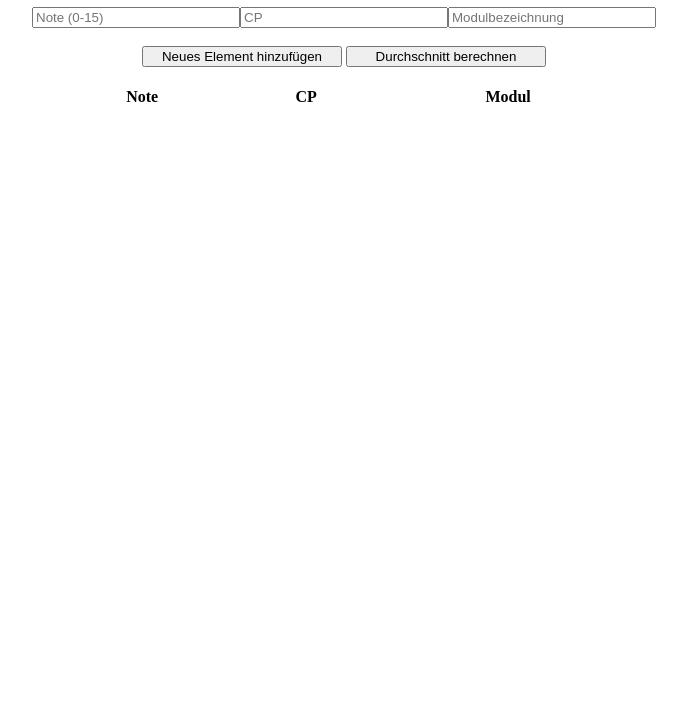
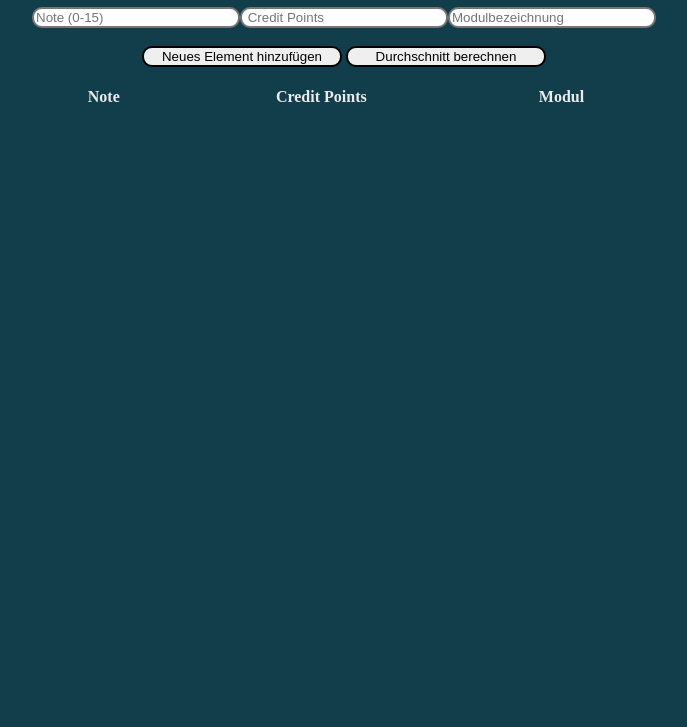
Before and after one commit to virtualcampfire/uni-rechner.de, a plain HTML site: page index.html in a window 1280 px wide. Shown: the part 73-800 px from the top of the page, without its empty margins (296-983 px from the left). Drawn offline with nearby package versions, Linux system fonts and the light colour scheme.

Commit message:
adding a designe

```diff
--- a/index.html
+++ b/index.html
@@ -8,18 +8,18 @@
 </head>
 <body>
     <div class="container">
-        <h1>Notenrechner</h1>
+        <h1>Uni-Rechner</h1>
     </div>
     <div class="container">
-            <input type="number" id="note" placeholder="Note (0-15)">
-            <input type="number" id="cp" placeholder="CP">
-            <input type="text" id="module" placeholder="Modulbezeichnung">
+            <input class="input" type="number" id="note" placeholder="Note (0-15)">
+            <input class="input" type="number" id="cp" placeholder=" Credit Points">
+            <input class="input" type="text" id="module" placeholder="Modulbezeichnung">
     </div>
     <br>
     <div class="container">
         <div class="button-container">
-            <button onclick="addElement()">Neues Element hinzufügen</button>
-            <button onclick="calculateAverage()">Durchschnitt berechnen</button>
+            <button class="buttons" onclick="addElement()">Neues Element hinzufügen</button>
+            <button class="buttons" onclick="calculateAverage()">Durchschnitt berechnen</button>
         </div>
     </div>
     <br>
@@ -27,7 +27,7 @@
         <table id="element-container">
             <tr>
                 <th>Note</th>
-                <th>CP</th>
+                <th>Credit Points</th>
                 <th>Modul</th>
             </tr>
         </table>
--- a/main.css
+++ b/main.css
@@ -1,6 +1,8 @@
 body{
     padding: 0px;
     margin: 0px;
+    color: #eaeaea;
+    background-color: #123d4b;
 }
 .container{
     display: flex;
@@ -22,3 +24,11 @@ td{
     border-color: black;
     border-style: solid;
 }
+.input{
+    border-style: solid;
+    border-radius: 10px;
+}
+.buttons{
+    border-style: solid;
+    border-radius: 10px;
+}
--- a/main.js
+++ b/main.js
@@ -13,7 +13,7 @@ function calculateAverage() {
     }
     let average = totalPoints / totalWeight;
     document.getElementById('result').innerHTML = "Durchschnittsnote: " + average.toFixed(2);
-    let cpPercentage = (totalWeight / 180) * 100;
+    let cpPercentage = (totalWeight / 180) * 180;
     createChart(cpPercentage);
 }
 
@@ -36,7 +36,7 @@ function createChart(cpPercentage) {
     var chart = new Chart(ctx, {
         type: 'doughnut',
         data: {
-            labels: ['Verwendete CPs', 'Übrige CPs'],
+            labels: ['Verwendete Credit Points', 'Übrige Credit Points'],
             datasets: [{
                 data: [cpPercentage, 180 - cpPercentage],
                 backgroundColor: ['#FF6384', '#36A2EB'],
```
